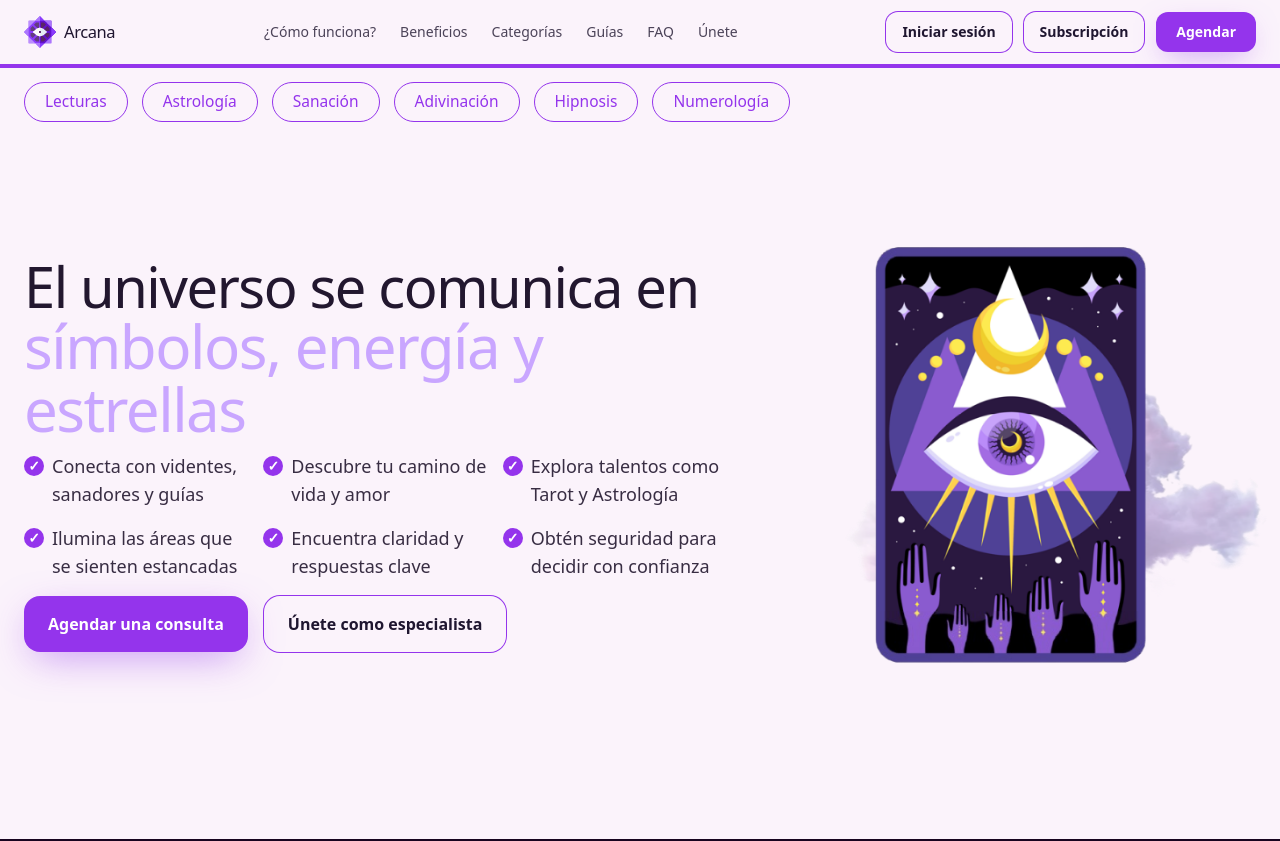
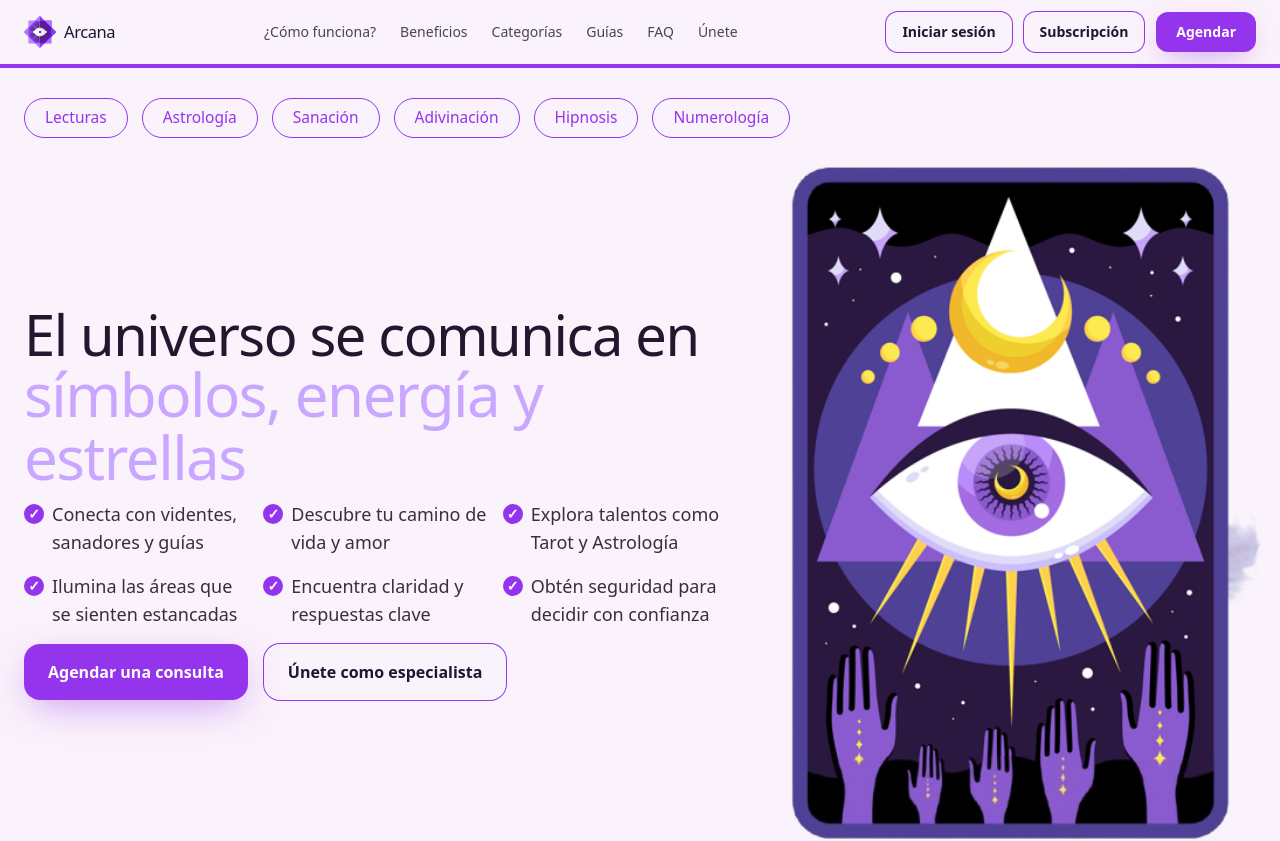
Before and after one commit to arcana302-art/arcana-v2, a Next.js app: page / in a window 1280 px wide. Shown: the top 841 px of the page. Built offline with nearby package versions, Linux system fonts and the light colour scheme.

Commit message:
Update Hero.tsx

```diff
--- a/app/components/Hero.tsx
+++ b/app/components/Hero.tsx
@@ -34,13 +34,13 @@ export default function Hero() {
   ];
 
   return (
-    <section className="relative overflow-hidden bg-[#FBF3FB] pt-3 sm:pt-4 pb-14 sm:pb-16">
+    <section className="relative overflow-hidden bg-[#FBF3FB] pt-6 sm:pt-8 pb-14 sm:pb-16">
       {/* Línea divisoria morada */}
       <div className="absolute left-0 right-0 top-0 h-[2px] bg-[#9434ec] z-[1]" />
 
       <div className="relative z-10 mx-auto max-w-7xl px-6">
         {/* FILA TALENTOS (chips) */}
-        <nav aria-label="Talentos" className="flex flex-wrap gap-3 sm:gap-3.5">
+        <nav aria-label="Talentos" className="flex flex-wrap gap-3 sm:gap-3.5 mb-2 sm:mb-3">
           {talents.map((t) => (
             <Link
               key={t.href}
@@ -67,7 +67,7 @@ export default function Hero() {
         </nav>
 
         {/* GRID HERO */}
-        <div className="relative mt-2 sm:mt-3 grid grid-cols-12 gap-y-8 lg:gap-x-10">
+        <div className="relative mt-0 grid grid-cols-12 gap-y-4 lg:gap-x-10">
           {/* LADO IZQUIERDO */}
           <div className="hero-left col-span-12 lg:col-span-7 xl:col-span-7 flex flex-col justify-center">
             {/* Títulos */}
@@ -135,7 +135,7 @@ export default function Hero() {
                 width={640}
                 height={900}
                 priority
-                className="h-auto w-[320px] sm:w-[380px] lg:w-[440px] scale-[0.825]"
+                className="h-auto w-[352px] sm:w-[418px] lg:w-[484px]"
               />
             </div>
           </div>
@@ -164,11 +164,6 @@ export default function Hero() {
           );
         }
 
-        .hero-card {
-          position: relative;
-          transform: scale(0.825);
-        }
-
         @keyframes cloud-sway {
           0% { transform: translateX(-52%); }
           50% { transform: translateX(-44%); }
@@ -183,7 +178,6 @@ export default function Hero() {
 
           .hero-card :global(img) {
             width: 160px !important;
-            scale: 0.825;
           }
 
           .cloud-img {
```
